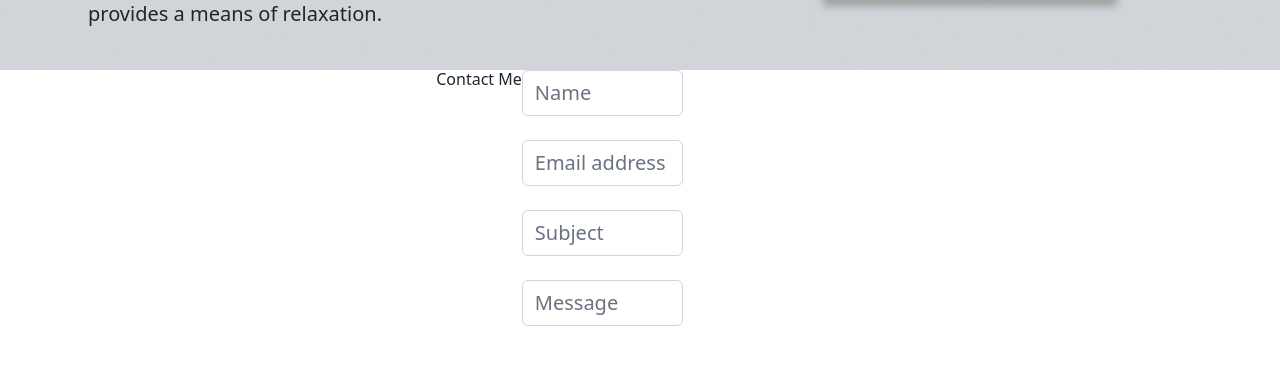
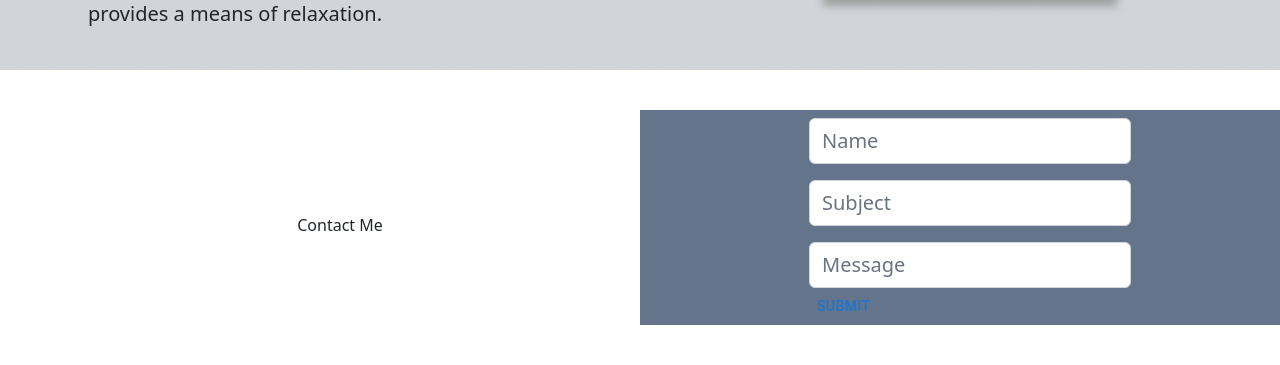
Before and after one commit to Gautam-04/React-portfolio, a React (Vite) app: page / in a window 1280 px wide. Shown: the part 838-1203 px from the top of the page. Built offline with nearby package versions, Linux system fonts and the light colour scheme; grey boxes are pictures that could not be loaded.

Commit message:
Setupped The entire form
Signed-off-by: Gautam-666 <2022.gautam.rai@ves.ac.in>

```diff
--- a/package.json
+++ b/package.json
@@ -14,7 +14,9 @@
     "@emotion/styled": "^11.11.0",
     "@mui/material": "^5.13.5",
     "bootstrap": "^5.2.3",
+    "express": "^4.18.2",
     "jquery": "^3.7.0",
+    "nodemailer": "^6.9.3",
     "popper.js": "^1.16.1",
     "react": "^18.2.0",
     "react-bootstrap": "^2.7.4",
--- a/src/components/Contactme.jsx
+++ b/src/components/Contactme.jsx
@@ -1,46 +1,58 @@
 import { Button } from "@mui/material";
+import { useState } from "react";
 
-function Contactme() {
-  const handleSubmit = (e) => {
-    e.preventDefault(); // Prevents the form from submitting normally
+// eslint-disable-next-line react/prop-types
+const Contactme = ({ data }) => {
+  const [name, setName] = useState("");
+  const [subject, setSubject] = useState("");
+  const [message, setMessage] = useState("");
+  const email = "raigautam2004@gmail.com";
 
-    // Your email sending logic goes here
-    // You can use a library like Nodemailer to send the email from a server-side environment
+  console.log(data);
 
-    // For demonstration purposes, let's log a message to the console
-    console.log("Form submitted and email sent to raigautam2004@gmail.com");
+  const handleClick = (e) => {
+    e.preventDefault();
+    const mailtoLink = `mailto:${email}?subject=${subject}&body=Name: ${name}%0D%0A%0D%0AMessage: ${message}`;
+    window.location.href = mailtoLink;
   };
 
   return (
-    <div className="flex justify-center">
-      <div>
+    <div className="w-full cursor-pointer mx-auto md:mx-150 flex flex-wrap py-10">
+      <div className="w-full md:w-6/12 pl-10 flex flex-col justify-center items-center md:items-start lg:items-center">
         <h1>Contact Me</h1>
       </div>
-      <form onSubmit={handleSubmit}>
+      <div className="bg-slate-500 w-full mb-3 md:w-6/12 pl-5 flex flex-col justify-center items-center md:items-center">
+        <form>
           <input
+            value={name}
             type="text"
             placeholder="Name"
-          className="w-[50%] mb-6 py-2 text-xl text-gray-700 bg-white border-gray-300 rounded transition ease-in-out  "
-        />
-        <input
-          type="email"
-          placeholder="Email address"
-          className="w-[50%]  mb-6 py-2 text-xl text-gray-700 bg-white border-gray-300 rounded transition ease-in-out flex flex-row "
+            name="name"
+            className="w-full py-2 mb-3 mt-2 text-xl text-gray-700 bg-white border-gray-300 rounded transition ease-in-out"
+            onChange={(e) => setName(e.target.value)}
           />
           <input
             type="text"
             placeholder="Subject"
-          className="w-[50%]  mb-6 py-2 text-xl text-gray-700 bg-white border-gray-300 rounded transition ease-in-out flex flex-row"
+            name="subject"
+            className="w-full py-2 mb-3 text-xl text-gray-700 bg-white border-gray-300 rounded transition ease-in-out flex flex-row"
+            onChange={(e) => setSubject(e.target.value)}
           />
           <input
+            value={message}
             type="text"
             placeholder="Message"
-          className="w-[50%] mb-6 py-2 text-xl text-gray-700 bg-white border-gray-300 rounded transition ease-in-out flex flex-row"
+            name="message"
+            className="w-full py-2 text-xl text-gray-700 bg-white border-gray-300 rounded transition ease-in-out flex flex-row"
+            onChange={(e) => setMessage(e.target.value)}
           />
-        <Button type="submit"/>
+          <Button className="bg-red-400" type="submit" onClick={handleClick}>
+            Submit
+          </Button>
         </form>
       </div>
+    </div>
   );
-}
+};
 
 export default Contactme;
--- a/src/projects.js
+++ b/src/projects.js
@@ -0,0 +1,8 @@
+
+function projects() {
+  return (
+    <div>projects</div>
+  )
+}
+
+export default projects
--- /dev/null
+++ b/src/skills.js
@@ -0,0 +1,8 @@
+
+function skills() {
+  return (
+    <div>skills</div>
+  )
+}
+
+export default skills
```
Also changed, not shown: src/components/form.js (added), 1 other file (tests, documents, lock files or other folders). Lines whose indentation alone changed are shown as unchanged.
